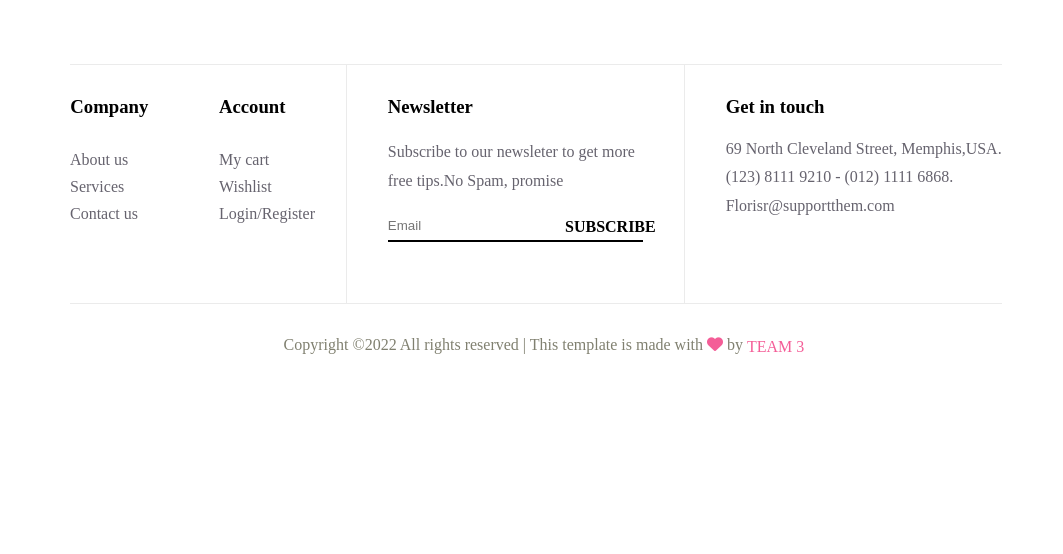
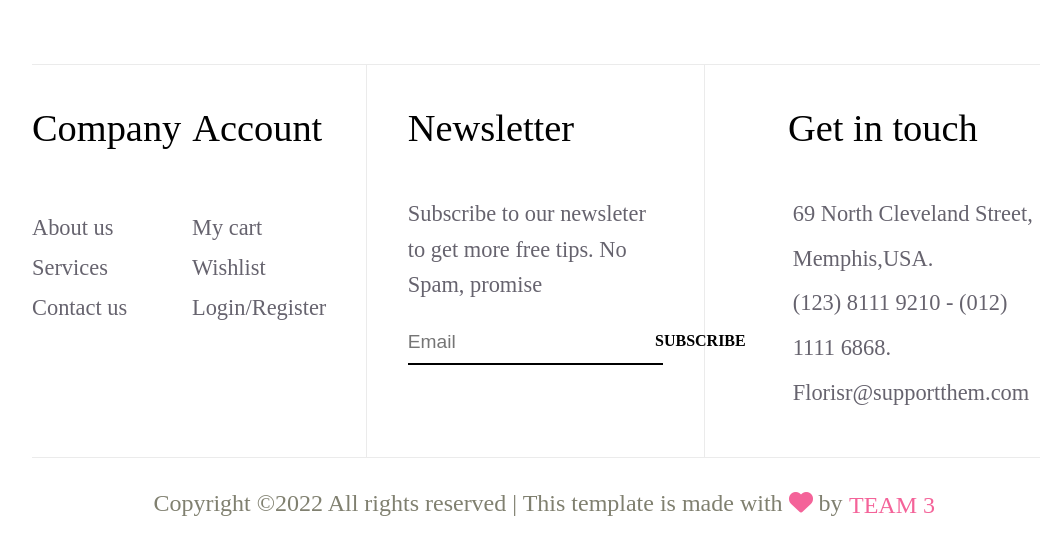
Before and after one commit to Yulml/Team3, a plain HTML site: page layout3.html in a window 1280 px wide. Shown: the whole page, without its empty margins (96-1159 px from the left). Drawn offline with Linux system fonts and the light colour scheme.

Commit message:
footer finished. Waiting last checking

```diff
--- a/layout3.html
+++ b/layout3.html
@@ -1,3 +1,4 @@
+<!--feature_DiegoTMillan-->
 <!DOCTYPE html>
 <html lang="en">
     <head>
@@ -27,7 +28,7 @@
                 </div>
                 <div class="footer-box2">
                     <h3 class="footer-h3">Newsletter</h3>
-                    <p class="footer-textsubscribe">Subscribe to our newsleter to get more free tips.No Spam, promise</p>
+                    <p class="footer-textsubscribe">Subscribe to our newsleter to get more free tips. No Spam, promise</p>
                     <form class="footer-form" action="get">
                         <div class="footer-inputspan">
                             <div class="footer-flex1"><input class="footer-input1" type="email" name="email" placeholder="Email"></div>
@@ -54,7 +55,7 @@
             </div>
         </footer>
         <div class="footer-t2">
-            <p>Copyright ©2022 All rights reserved | This template is made with
+            <p class="copyright">Copyright ©2022 All rights reserved | This template is made with
                 <i class="fa-solid fa-heart fa-beat" style="--fa-animation-duration: 0.5s;"></i>
                 by
                 <span class="footer-code footer-hvr-grow">TEAM 3</s</p>
--- a/style-layout3.css
+++ b/style-layout3.css
@@ -1,4 +1,4 @@
-/*DiegoTMillan*/
+/*Feature_DiegoTMillan*/
 * {
     box-sizing: border-box;
     margin: 0;
@@ -21,27 +21,32 @@ no haya conflictos*/
 }
 /* Al ensanchar la pantalla queda demasiado margen derecha en el box1*/
 /* Además al minimizar mucho se mete el contenido en la footer-Box2*/
+/*BOX1*/
 .footer-box1{
     display:flex;
     border-top: 1px solid hsl(0, 0%, 92%);
     border-bottom: 1px solid hsl(0, 0%, 92%);
     border-right: 1px solid hsl(0, 0%, 92%);
-    padding:3% 0% 6% 0%;
+    padding:4% 0% 0% 0%;
     font-size: 1rem;
-    width:27%
+    width:33%
 
 }
 .footer-title1{
-    width: 50%;
+    width: 40%;
     text-decoration: none;
     padding-right: 4%;
     display: flex;
     flex-direction: column;
 }
+.footer-h3{
+    font-size: 2.4rem;
+    font-weight: lighter;
+}
 .footer-title2{
-    width: 50%;
+    width: 40%;
     margin-left: 8%;
-    padding-right: 5%;
+    padding-right: 7%;
     display: flex;
     flex-direction: column;
 }
@@ -49,7 +54,19 @@ no haya conflictos*/
 si pasas por encima el ratón se eleva y hace sombre
 Si hay conflicto con el hoover, solo habría que poner footer delante a la clase
 y hacer lo mismo en el html*/
-.hvr-float-shadow {
+ .hvr-float-shadow {
+    display: inline-block;
+    vertical-align: middle;
+    -webkit-transform: perspective(1px) translateZ(0);
+    transform: perspective(1px) translateZ(0);
+    box-shadow: 0 0 1px rgba(0, 0, 0, 0);
+    position: relative;
+    -webkit-transition-duration: 0.3s;
+    transition-duration: 0.3s;
+    -webkit-transition-property: transform;
+    transition-property: transform;
+  }
+  .hvr-float-shadow {
     display: inline-block;
     vertical-align: middle;
     -webkit-transform: perspective(1px) translateZ(0);
@@ -93,18 +110,20 @@ y hacer lo mismo en el html*/
 .footer-a1{
     text-decoration: none;
     color: hsl(258, 5%, 41%);
-    line-height: 1.7rem;
+    line-height: 2.5rem;
+    font-size: 1.4rem;
 }
 .footer-h3{
     margin-bottom: 1.5em;
 }
+/*BOX2*/
 .footer-box2{
     display:flex;
     flex-direction: column;
     border-top: 1px solid hsl(0, 0%, 92%);
     border-bottom: 1px solid hsl(0, 0%, 92%);
     border-right: 1px solid hsl(0, 0%, 92%);
-    padding:3% 4% 6% 4%;
+    padding:4% 4% 0% 4%;
     font-size: 1rem;
     width:33%
 }
@@ -112,10 +131,11 @@ y hacer lo mismo en el html*/
     color: hsl(258, 5%, 41%);
     margin-bottom: 1.3em;
     margin-top: -0.5em;
-    line-height: 1.8rem;
+    line-height: 2.2rem;
+    font-size: 1.4rem;
 }
 /*hay problemas con SUBSCRIBE, se sale del input si se encoge la pantalla
-y se descoloca al ensanchar la pantalla*/
+y se descoloca al ensanchar la pantalla, no sé si la solución es óptima*/
 
 .footer-inputspan {
     border-bottom: 2px solid black;
@@ -123,16 +143,18 @@ y se descoloca al ensanchar la pantalla*/
     flex-direction: row;
 }
 /*Experimento sin éxito*/
-.footer-flex1{
-}
+/* .footer-flex1{
+    width:50%;
+} */
 /*Experimento sin éxito*/
 .footer-flex2{
     justify-content: right;
     align-items: right;
-
+    margin-left: auto;
 }
 .footer-input1{
     padding-bottom: 0.5em;
+    font-size: 1.2rem;
 }
 /*le he puesto un hover al subscribe para que se agrande un poco*/
 .footer-a2{
@@ -155,25 +177,32 @@ y se descoloca al ensanchar la pantalla*/
     -webkit-transition-timing-function: cubic-bezier(0.47, 2.02, 0.31, -0.36);
     transition-timing-function: cubic-bezier(0.47, 2.02, 0.31, -0.36);
   }
+/*BOX3*/
 .footer-box3{
     display:flex;
     flex-direction: column;
     border-top: 1px solid hsl(0, 0%, 92%);
     border-bottom: 1px solid hsl(0, 0%, 92%);
-    padding: 3% 0% 6% 4%;
+    padding: 4% 0% 4% 4%;
     font-size: 1rem;
     margin-right: 1em;
+    width: 33%;
+}
+.footer-box3 h3{
+    margin-left: 1.1em;
 }
 .footer-address{
     margin-top: -0.7em;
-    line-height: 1.8rem;
-    color:hsl(258, 5%, 41%)
+    line-height: 2.8rem;
+    color:hsl(258, 5%, 41%);
+    font-size: 1.4rem;
+    margin-left: 2.1em;
 }
 .footer-code{
-    color:hsl(337, 87%, 66%)
+    color:#f46399
 }
 i{
-    color: hsl(337, 87%, 66%);
+    color: #f46399;
 }
 .footer-t2{
     margin:auto;
@@ -183,6 +212,9 @@ i{
     justify-content: center;
     color: rgb(50%, 50%, 44%);
     margin-top: -2em;
+}
+.copyright{
+    font-size: 1.5rem;
 }
 /*este es un elemento para que TEAM3 haga GROW al pasar por encima*/
 .footer-hvr-grow {
```
